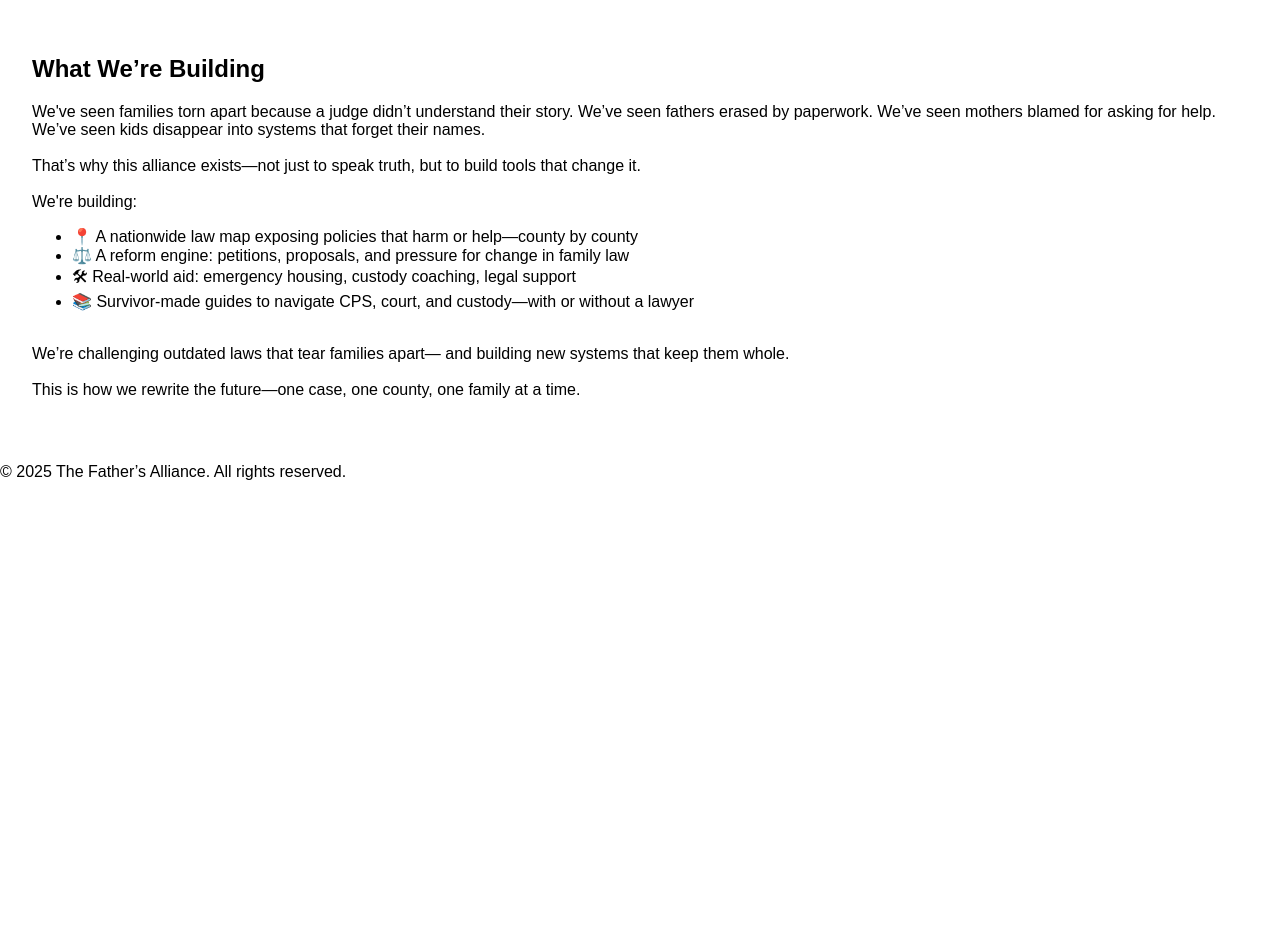
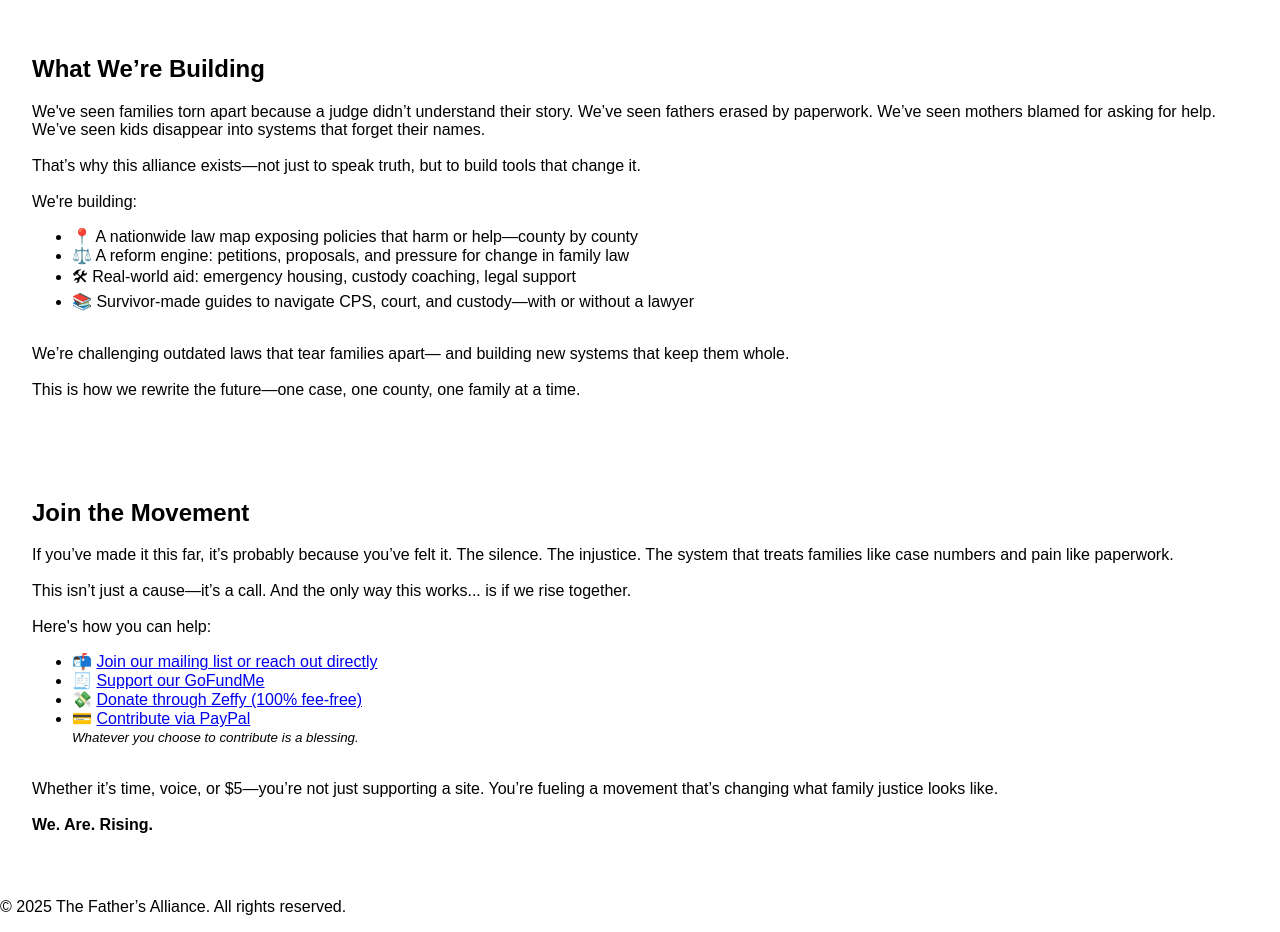
Before and after one commit to FukenMike/TheFathersAllianceLegacyBuild, a website: page index.html in a window 1280 px wide. Shown: the part 1323-2255 px from the top of the page. Before the commit the page ends 1820 px from the top, so only its background shows below. Drawn offline with Linux system fonts and the light colour scheme.

Commit message:
Add files via upload

```diff
--- a/index.html
+++ b/index.html
@@ -100,6 +100,34 @@
   </section>
 
 
+
+  <!-- CALL TO ACTION SECTION -->
+  <section class="section-block" id="join">
+    <h2>Join the Movement</h2>
+    <p>
+      If you’ve made it this far, it’s probably because you’ve felt it.
+      The silence. The injustice. The system that treats families like case numbers and pain like paperwork.
+      <br><br>
+      This isn’t just a cause—it’s a call.
+      And the only way this works... is if we rise together.
+      <br><br>
+      Here's how you can help:
+      <ul>
+        <li>📬 <a href="mailto:mikegriggs929@gmail.com">Join our mailing list or reach out directly</a></li>
+        <li>🧾 <a href="https://gofund.me/9480cfb0" target="_blank">Support our GoFundMe</a></li>
+        <li>💸 <a href="https://www.zeffy.com/fundraising/the-fathers-alliance-is-rising-join-us" target="_blank">Donate through Zeffy (100% fee-free)</a></li>
+        <li>💳 <a href="https://www.paypal.com/ncp/payment/ZJJWP2KGPQ6NY" target="_blank">Contribute via PayPal</a>
+        <br><small><em>Whatever you choose to contribute is a blessing.</em></small></li>
+      </ul>
+      <br>
+      Whether it’s time, voice, or $5—you’re not just supporting a site.
+      You’re fueling a movement that’s changing what family justice looks like.
+      <br><br>
+      <strong>We. Are. Rising.</strong>
+    </p>
+  </section>
+
+
   <footer>
     <p>&copy; 2025 The Father’s Alliance. All rights reserved.</p>
   </footer>
```
